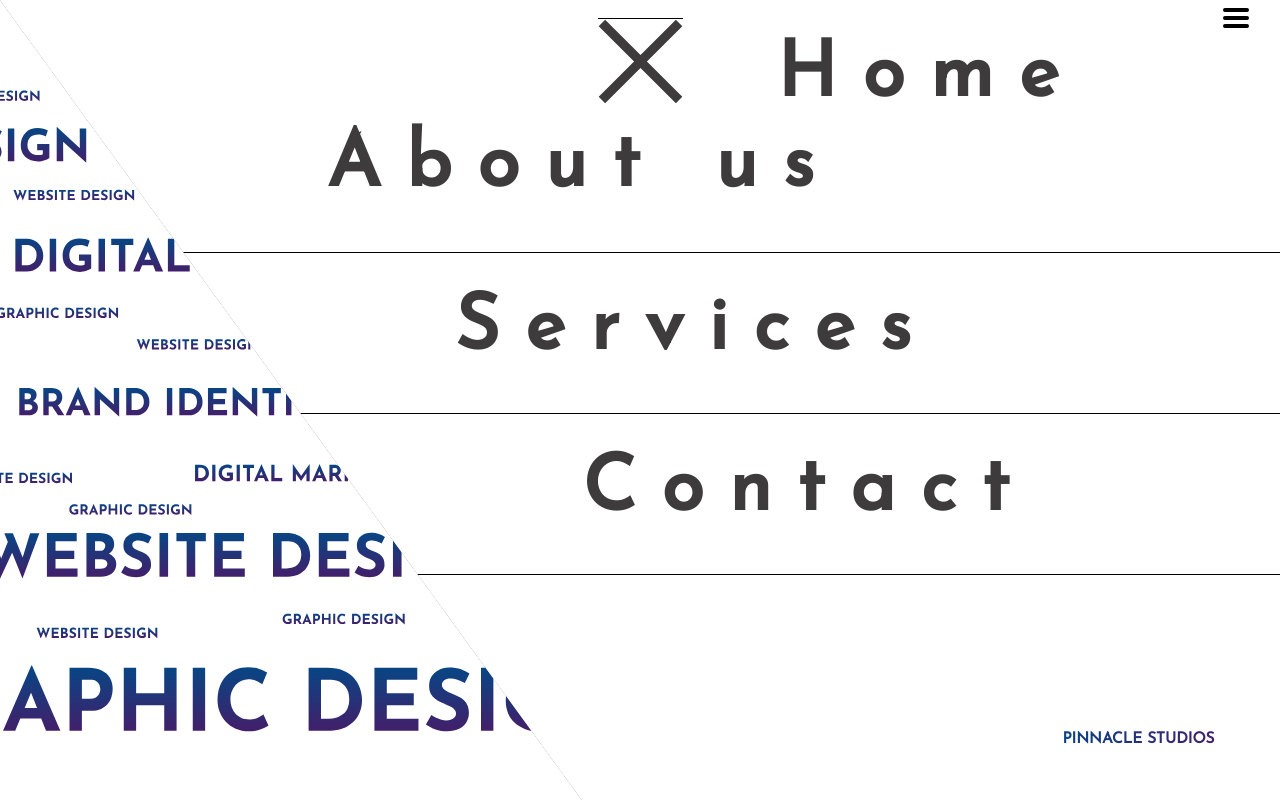
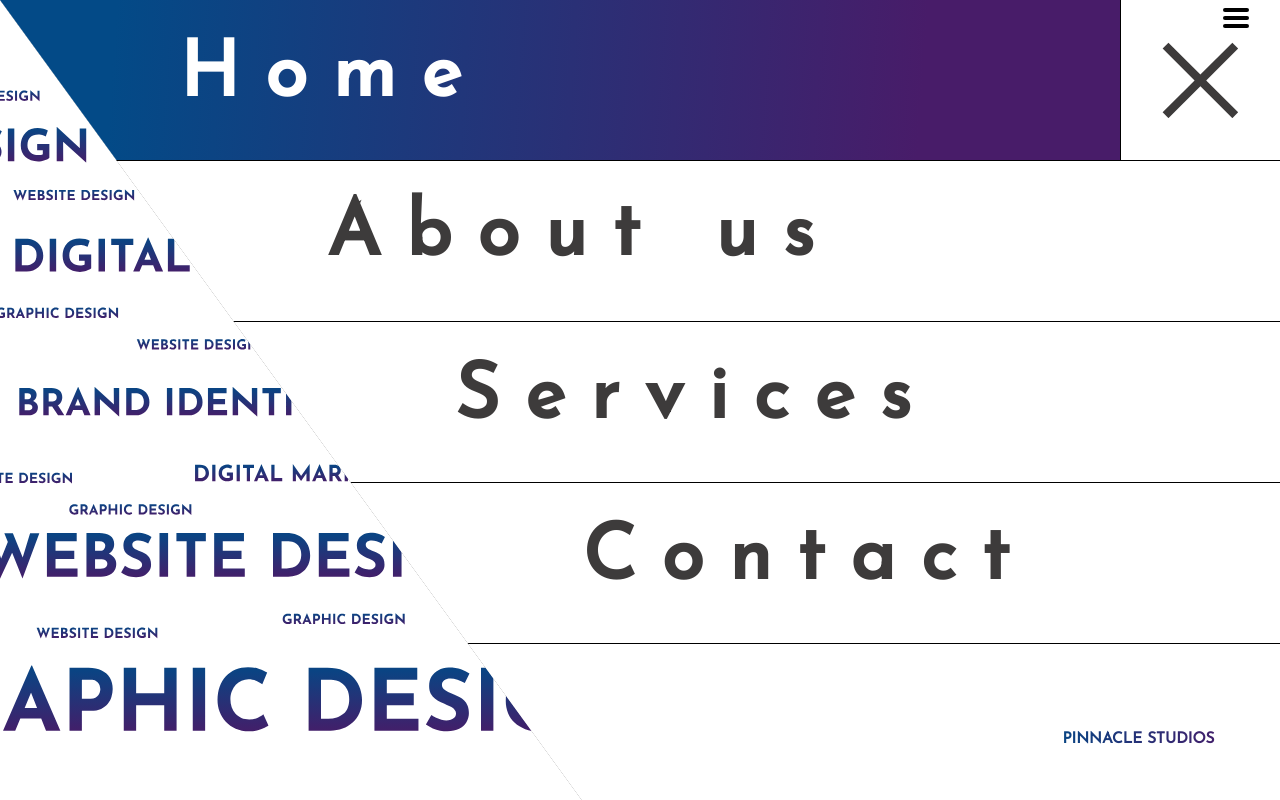
Before and after one commit to haider2shah/pinnacleStudios, a React (Create React App) app in the folder pinnacle-studios/: page / in a window 1280 px wide. Both pictures are taken after a click on the button 1159 px from the left and 30 px from the top of the page. Shown: the top 800 px of the page. Built offline with nearby package versions, Linux system fonts and the light colour scheme.

Commit message:
moreNavStuff

```diff
--- a/pinnacle-studios/src/components/Navbar.css
+++ b/pinnacle-studios/src/components/Navbar.css
@@ -83,11 +83,6 @@ nav {
 .x-show:hover{
     background: linear-gradient(90deg, #034A87 0%, #481C69 40.09%);
     transform: translateY(0vw);
-}
-
-
-.x-show .hamburger {
-    width: 0;
 }
 
 .navbar-hide {
@@ -240,6 +235,13 @@ a {
     border-right: 1px solid black;
 }
 
+.closePlusLink li{
+    height: 100%;
+    position: initial;
+    width: 87.5vw;
+    text-align: start;
+}
+
 .navbar-show .right li:nth-child(2) a{
     padding-left: 24vw;
     padding-top: 2.8vw;
@@ -369,6 +371,17 @@ a {
 
 .x-show:hover > .xSvg path{
     fill: white;
+}
+
+.closePlusLink{
+    border-bottom: 1px solid #000;
+    display: flex;
+    height: 20%;
+    list-style: none;
+    position: relative;
+    text-align: start;
+    transition: border-bottom 1s ease;
+    width: 100%;
 }
 
 @media (max-width: 850px) {
--- a/pinnacle-studios/src/components/Navbar.js
+++ b/pinnacle-studios/src/components/Navbar.js
@@ -66,7 +66,9 @@ const Navbar = ({ className }) => {
                 <li><Link to="/" className="navbar-link">
                   Home
                 </Link></li>
-                <X className={`${(isOpen) ? 'xSvg' : 'xSVGhidden'}`}/>
+                <div className="x-show">
+                  <X className={`${(isOpen) ? 'xSvg' : 'xSVGhidden'}`}/>
+                </div>
               </div>
               <li><Link to="/aboutuspage" className="navbar-link">
                 About us
```
